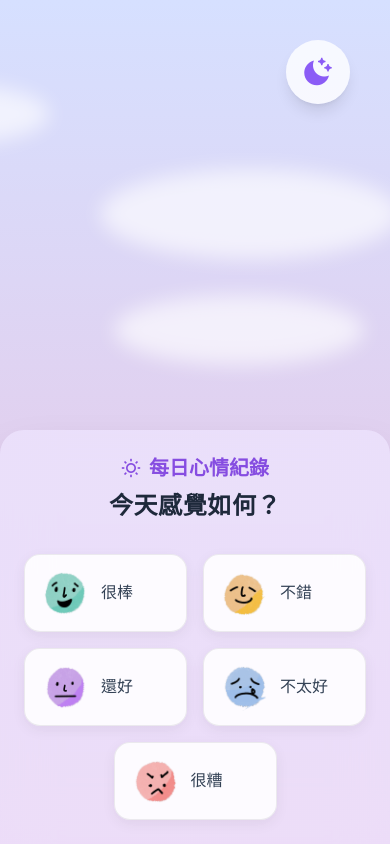
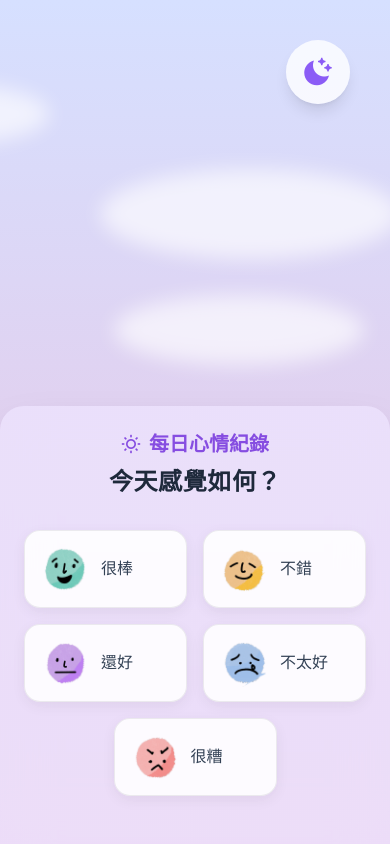
Before and after one commit to Pei-Ke/career_friend_ver2, a plain HTML site: page hackson_landing/index.html in a window 390 px wide. Drawn offline with nearby package versions, Linux system fonts and the light colour scheme.

```diff
--- a/hackson_landing/index.html
+++ b/hackson_landing/index.html
@@ -88,7 +88,7 @@
     </div>
 
     <!-- 主要內容卡片 -->
-    <main id="main-card" class="mt-auto w-full max-w-md rounded-t-3xl backdrop-blur-xl shadow-2xl p-6 sm:p-10 z-10 transition-all duration-500 ease-in-out mx-auto">
+    <main id="main-card" class="mt-auto w-full max-w-md rounded-t-3xl backdrop-blur-xl shadow-2xl p-6 pb-12 sm:p-10 z-10 transition-all duration-500 ease-in-out mx-auto">
       <div class="relative">
         <!-- Step 1 -->
         <section id="mood-section" class="flex flex-col items-center">
```
